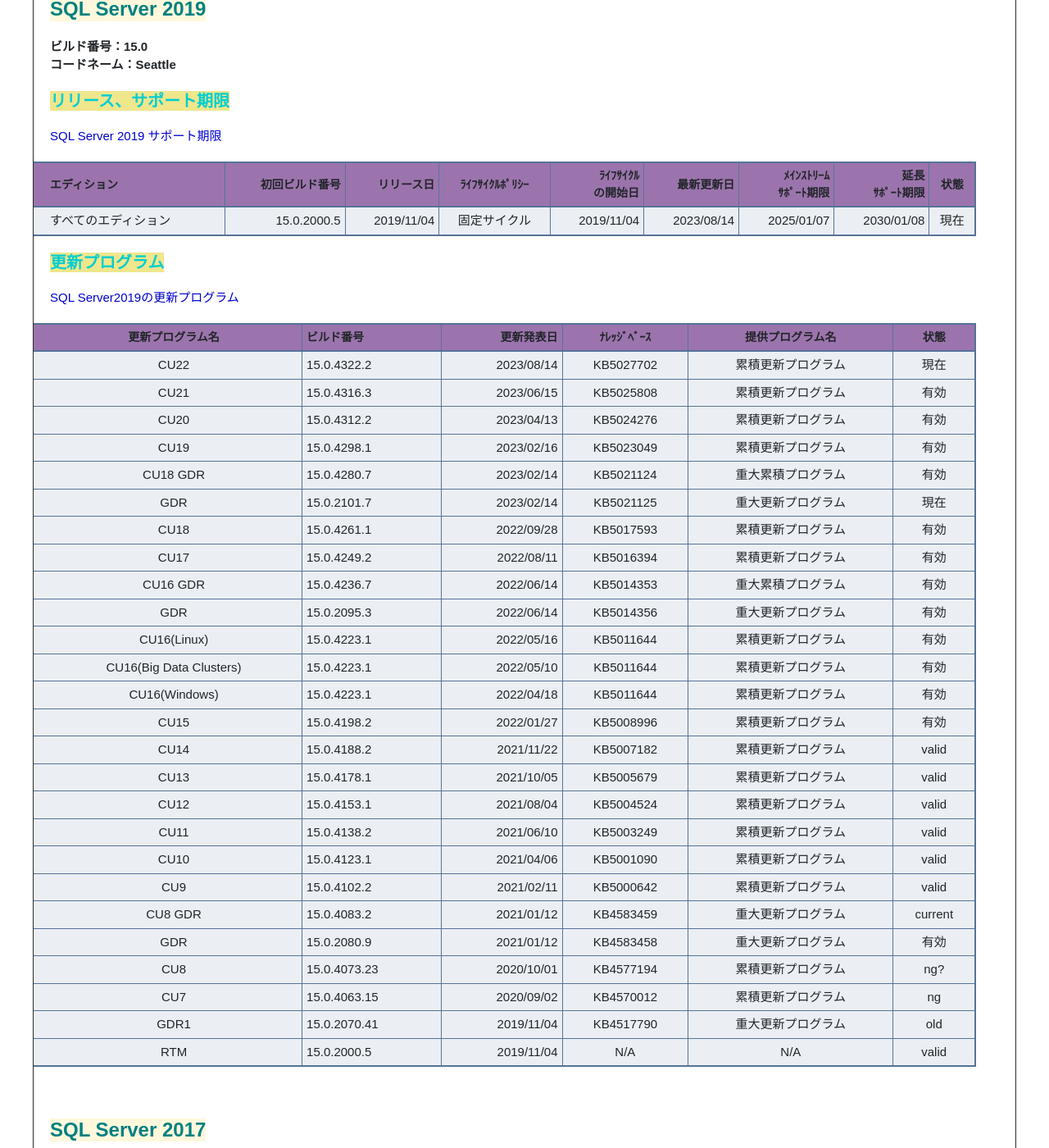
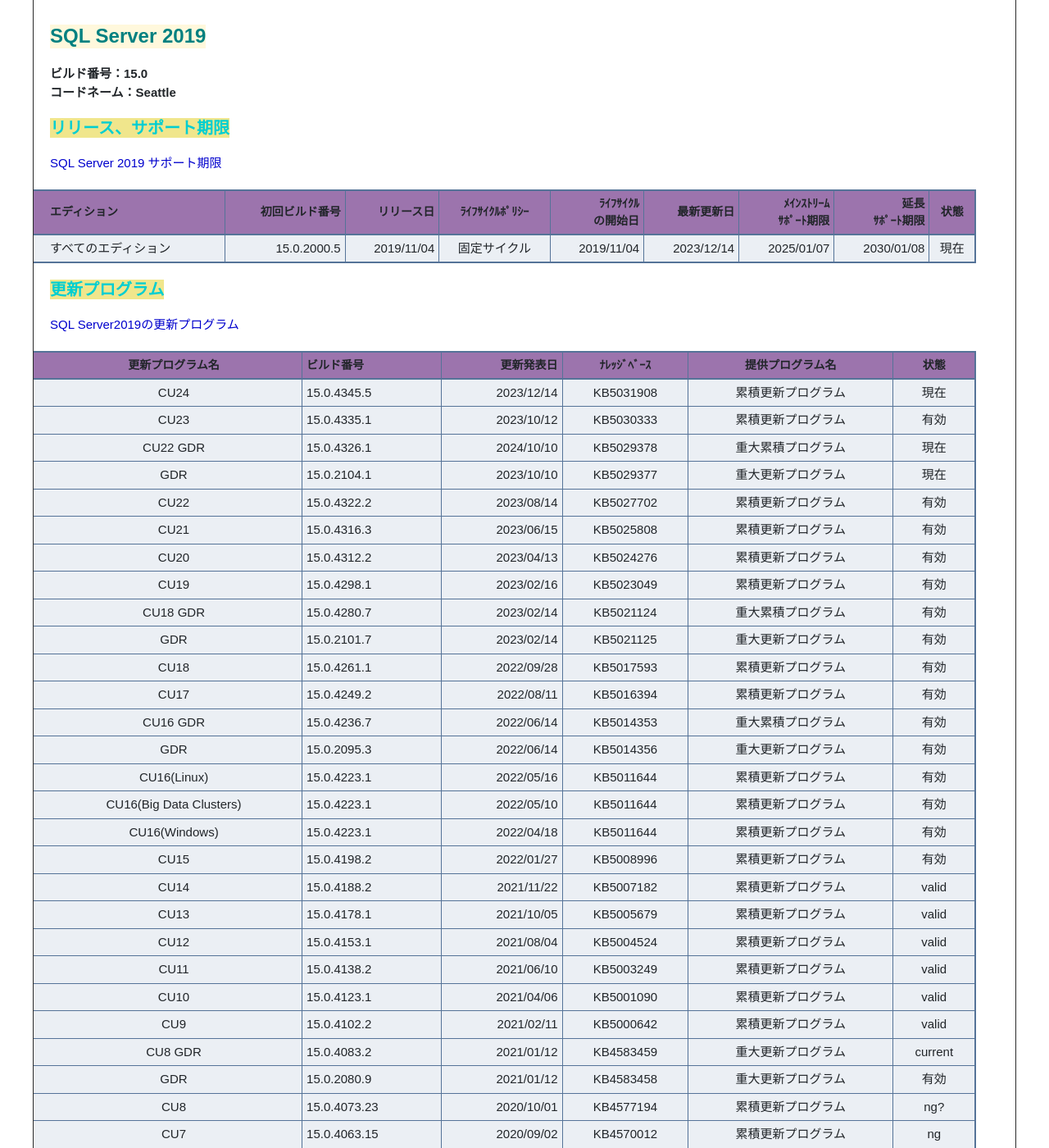
Before and after one commit to person-carrying-water/person-carrying-water.github.io, a Jekyll site: the page built from Contents/SqlServer/SqlServerSupport.md, in a window 1280 px wide and 1400 px high, scrolled down 2280 px. Shown: the whole window at 82% size. Built offline with Jekyll 4.4.1, drawn with Linux system fonts in a browser that asks for light colours; nearby versions of some CDN libraries; emoji names are drawn with the system emoji font; some of the changed text lies outside the part shown.

Commit message:
Win240113

```diff
--- a/Contents/SqlServer/SqlServerSupport.md
+++ b/Contents/SqlServer/SqlServerSupport.md
@@ -52,16 +52,17 @@
 
 | エディション       | 初回ビルド番号 | リリース日 | ﾗｲﾌｻｲｸﾙﾎﾟﾘｼｰ | ﾗｲﾌｻｲｸﾙ<br />の開始日 | 最新更新日 | ﾒｲﾝｽﾄﾘｰﾑ<br />ｻﾎﾟｰﾄ期限 | 延長<br>ｻﾎﾟｰﾄ期限 | 状態 |
 | :----------------- | -------------: | ---------: |:------------:| ---------: | ---------: | ---------: | ---------: | :-----: |
-|すべてのエディション| 16.0.1000.6　　  | 2022/11/16 | 固定サイクル | 2022/11/16 | 2024/01/09 | 2028/01/11 | 2033/01/11 | 現在 |
+|すべてのエディション| 16.0.1000.6　　  | 2022/11/16 | 固定サイクル | 2022/11/16 | 2024/01/11 | 2028/01/11 | 2033/01/11 | 現在 |
 
 ### 更新プログラム
 [SQL Server2022の更新プログラム]()
 
 |更新プログラム名|  ビルド番号  | 更新発表日 | ﾅﾚｯｼﾞﾍﾞｰｽ | 提供プログラム名 |   状態   |
 | :-----------: | :---------- | ---------: | :-------: | :----------: | :-----: |
+| CU11          | 16.0.4105.2 | 2024/01/11 | KB5032679 | 累積更新プログラム |  現在  |
 | CU10 GDR      | 16.0.4100.1 | 2024/01/09 | KB5033592 | 重大累積プログラム |  現在  |
 | GDR           | 16.0.1110.1 | 2024/01/09 | KB5032968 | 重大更新プログラム |  現在  |
-| CU10          | 16.0.4095.4 | 2023/11/16 | KB5031778 | 累積更新プログラム |  現在  |
+| CU10          | 16.0.4095.4 | 2023/11/16 | KB5031778 | 累積更新プログラム |  有効  |
 | CU9           | 16.0.4085.2 | 2023/10/12 | KB5030731 | 累積更新プログラム |  有効  |
 | CU8           | 16.0.4075.1 | 2023/09/14 | KB5029666 | 累積更新プログラム |  有効  |
 | CU7           | 16.0.4065.3 | 2023/08/10 | KB5028743 | 累積更新プログラム |  有効  |
@@ -89,19 +90,23 @@
 
 | エディション       | 初回ビルド番号 | リリース日 | ﾗｲﾌｻｲｸﾙﾎﾟﾘｼｰ | ﾗｲﾌｻｲｸﾙ<br />の開始日 | 最新更新日 | ﾒｲﾝｽﾄﾘｰﾑ<br />ｻﾎﾟｰﾄ期限 | 延長<br>ｻﾎﾟｰﾄ期限 | 状態 |
 | :----------------- | -------------: | ---------: |:------------:| ---------: | ---------: | ---------: | ---------: | :-----: |
-|すべてのエディション| 15.0.2000.5    | 2019/11/04 | 固定サイクル | 2019/11/04 | 2023/08/14 | 2025/01/07 | 2030/01/08 |  現在  |
+|すべてのエディション| 15.0.2000.5    | 2019/11/04 | 固定サイクル | 2019/11/04 | 2023/12/14 | 2025/01/07 | 2030/01/08 |  現在  |
 
 ### 更新プログラム
 [SQL Server2019の更新プログラム](https://support.microsoft.com/ja-jp/topic/kb4518398-sql-server-2019-%E3%83%93%E3%83%AB%E3%83%89-%E3%83%90%E3%83%BC%E3%82%B8%E3%83%A7%E3%83%B3-782ed548-1cd8-b5c3-a566-8b4f9e20293a)
 
 |更新プログラム名|  ビルド番号  | 更新発表日 | ﾅﾚｯｼﾞﾍﾞｰｽ | 提供プログラム名 |   状態   |
 | :------------: | :----------- | ---------: | :-------: | :-------------: | :-----: |
-| CU22           | 15.0.4322.2  | 2023/08/14 | KB5027702 |累積更新プログラム|   現在  |
+| CU24           | 15.0.4345.5  | 2023/12/14 | KB5031908 |累積更新プログラム|   現在  |
+| CU23           | 15.0.4335.1  | 2023/10/12 | KB5030333 |累積更新プログラム|   有効  |
+| CU22 GDR       | 15.0.4326.1  | 2024/10/10 | KB5029378 |重大累積プログラム |  現在  |
+| GDR            | 15.0.2104.1  | 2023/10/10 | KB5029377 |重大更新プログラム |  現在  |
+| CU22           | 15.0.4322.2  | 2023/08/14 | KB5027702 |累積更新プログラム|   有効  |
 | CU21           | 15.0.4316.3  | 2023/06/15 | KB5025808 |累積更新プログラム|   有効  |
 | CU20           | 15.0.4312.2  | 2023/04/13 | KB5024276 |累積更新プログラム|   有効  |
 | CU19           | 15.0.4298.1  | 2023/02/16 | KB5023049 |累積更新プログラム|   有効  |
 | CU18 GDR       | 15.0.4280.7  | 2023/02/14 | KB5021124 |重大累積プログラム| 有効 |
-| GDR            | 15.0.2101.7  | 2023/02/14 | KB5021125 |重大更新プログラム| 現在 |
+| GDR            | 15.0.2101.7  | 2023/02/14 | KB5021125 |重大更新プログラム| 有効 |
 | CU18           | 15.0.4261.1  | 2022/09/28 | KB5017593 |累積更新プログラム|   有効  |
 | CU17           | 15.0.4249.2  | 2022/08/11 | KB5016394 |累積更新プログラム|   有効  |
 | CU16 GDR       | 15.0.4236.7  | 2022/06/14 | KB5014353 |重大累積プログラム| 有効 |
@@ -134,15 +139,17 @@
 
 | エディション       | 初回ビルド番号 | リリース日 | ﾗｲﾌｻｲｸﾙﾎﾟﾘｼｰ | ﾗｲﾌｻｲｸﾙ<br />の開始日 | 最新更新日 | ﾒｲﾝｽﾄﾘｰﾑ<br />ｻﾎﾟｰﾄ期限 | 延長<br>ｻﾎﾟｰﾄ期限 | 状態 |
 | :----------------- | ------------: | ---------: |:------------:| ---------: | ---------: | ---------: | ---------: | :-----: |
-|すべてのエディション| 14.0.1000.169  | 2017/10/02 | 固定サイクル | 2017/09/29 | 2023/02/14 | 2022/10/11 | 2027/10/12 | current |
+|すべてのエディション| 14.0.1000.169  | 2017/10/02 | 固定サイクル | 2017/09/29 | 2023/10/10 | 2022/10/11 | 2027/10/12 |  現在  |
 
 ### 更新プログラム
 [SQL Server2017の更新プログラム](https://support.microsoft.com/ja-jp/topic/kb4047329-sql-server-2017-%E3%83%93%E3%83%AB%E3%83%89-%E3%83%90%E3%83%BC%E3%82%B8%E3%83%A7%E3%83%B3-346e8fcd-c07c-5eeb-e10b-e3411ba8d8dd)
 
 |更新プログラム名 |  ビルド番号  | 更新発表日 | ﾅﾚｯｼﾞﾍﾞｰｽ | 提供プログラム名 |   状態   |
 | :------------: | :----------- | ---------: | :-------: | :-------------: | :------: |
-| CU31 GDR       | 14.0.3460.9  | 2023/02/14 | KB5021126 |重大累積プログラム| 現在 |
-| GDR            | 14.0.2047.8  | 2023/02/14 | KB5021127 |重大更新プログラム| 現在 |
+| CU31 GDR       | 14.0.3465.1  | 2023/10/10 | KB5029376 |重大累積プログラム| 現在 |
+| GDR            | 14.0.2052.1  | 2023/10/10 | KB5029375 |重大更新プログラム| 現在 |
+| CU31 GDR       | 14.0.3460.9  | 2023/02/14 | KB5021126 |重大累積プログラム| 有効 |
+| GDR            | 14.0.2047.8  | 2023/02/14 | KB5021127 |重大更新プログラム| 有効 |
 | CU31           | 14.0.3456.2  | 2022/09/20 | KB5016884 |累積更新プログラム| 有効 |
 | CU30           | 14.0.3451.2  | 2022/07/13 | KB5013756 |累積更新プログラム| 有効 |
 | CU29 GDR       | 14.0.3445.2  | 2022/06/14 | KB5014553 |重大累積プログラム| 有効 |
@@ -172,7 +179,7 @@
 
 | エディション       | 初回ビルド番号 | リリース日 | ﾗｲﾌｻｲｸﾙﾎﾟﾘｼｰ | ﾗｲﾌｻｲｸﾙ<br />の開始日 | 最新更新日 | ﾒｲﾝｽﾄﾘｰﾑ<br />ｻﾎﾟｰﾄ期限 | 延長<br>ｻﾎﾟｰﾄ期限 | 状態 |
 | :----------------- | -------------: | ---------: |:------------:| ---------: | ---------: | ---------: | ---------: | :-----: |
-| Service Pack3      | 13.0.6419.1    | 2021/09/15 | 固定サイクル | 2021/09/15 | 2023/02/14 | 2021/07/13 | 2026/07/14 | 現在 |
+| Service Pack3      | 13.0.6419.1    | 2021/09/15 | 固定サイクル | 2021/09/15 | 2023/10/10 | 2021/07/13 | 2026/07/14 | 現在 |
 | Service Pack2      | 13.0.5026.0    | 2018/04/24 | 固定サイクル | 2018/04/24 | 2022/06/14 | 2021/07/13 | 2022/10/11 | **終了** |
 | Service Pack1      | 13.0.4001.0    | 2016/11/17 | 固定サイクル | 2016/11/16 | 2019/07/09 | 2019/07/09 | 2019/07/09 | **終了** |
 | Original Release   | 13.0.1601.5    | 2016/06/01 | 固定サイクル | 2016/06/01 | 2018/01/06 | 2018/01/09 | 2018/01/09 | **終了** |
@@ -182,8 +189,10 @@
 
 |更新プログラム名|  ビルド番号  | 更新発表日 | ﾅﾚｯｼﾞﾍﾞｰｽ | 提供プログラム名 |  状態   |
 | :------------: | :----------- | ---------: | :-------: | :--------------: | :-----: |
-| SP3 GDR        | 13.0.6430.49 | 2023/02/14 | KB5021129 |重大更新プログラム|  現在  |
-| SP3 GDR        | 13.0.6419.1  | 2022/06/14 | KB4052908 |重大更新プログラム|  現在  |
+| Azure Connect Pack GDR | 13.0.7029.3  | 2023/10/10 | KB5029187 |重大更新プログラム|  現在  |
+| SP3 GDR        | 13.0.6435.1  | 2023/10/10 | KB5029186 |重大更新プログラム|  現在  |
+| SP3 GDR        | 13.0.6430.49 | 2023/02/14 | KB5021129 |重大更新プログラム|  有効  |
+| SP3 GDR        | 13.0.6419.1  | 2022/06/14 | KB4052908 |重大更新プログラム|  有効  |
 | SP2 CU17 + GDR | 13.0.5893.48 | 2022/06/14 | KB5014351 |重大累積プログラム| **終了** |
 | SP2 GDR        | 13.0.5108.50 | 2022/06/14 | KB5014365 |重大更新プログラム| **終了** |
 | SP3            | 13.0.6300.2  | 2021/09/15 | KB5003279 | サービスパック   |  有効  |
@@ -214,7 +223,7 @@
 
 | エディション       | 初回ビルド番号 | リリース日 | ﾗｲﾌｻｲｸﾙﾎﾟﾘｼｰ | ﾗｲﾌｻｲｸﾙ<br />の開始日 | 最新更新日 | ﾒｲﾝｽﾄﾘｰﾑ<br />ｻﾎﾟｰﾄ期限 | 延長<br>ｻﾎﾟｰﾄ期限 | 状態 |
 | :----------------- | -------------: | ---------: |:------------:| ---------: | ---------: | ---------: | ---------: | :-----: |
-| Service Pack3      | 12.0.6024.0    | 2018/10/30 | 固定サイクル | 2018/10/30 | 2023/02/14 | 2019/07/09 | 2024/07/09 | 現在 |
+| Service Pack3      | 12.0.6024.0    | 2018/10/30 | 固定サイクル | 2018/10/30 | 2023/10/10 | 2019/07/09 | 2024/07/09 | 現在 |
 | Service Pack2      | 12.0.5000.0    | 2016/07/12 | 固定サイクル | 2016/07/14 | 2019/07/29 | 2019/07/09 | 2020/01/14 | **終了** |
 | Service Pack1      | 12.0.4100.1    | 2015/05/04 | 固定サイクル | 2015/04/14 | 2017/08/08 | 2017/10/10 | 2017/10/10 | **終了** |
 | Original Release   | 12.0.2000.8    | 2014/04/01 | 固定サイクル | 2014/06/05 | 2016/06/21 | 2016/07/12 | 2016/07/12 | **終了** |
@@ -224,10 +233,12 @@
 
 |更新プログラム名|  ビルド番号  | 更新発表日 | ﾅﾚｯｼﾞﾍﾞｰｽ | 提供プログラム名 |  状態   |
 | :------------: | :----------- | ---------: | :-------: | :--------------: | :-----: |
-| SP3 CU4 + GDR  | 12.0.6444.4  | 2023/02/14 | KB5021045 |累積セキュリティ更新| 現在 |
-| SP3 GDR        | 12.0.6174.8  | 2023/02/14 | KB5021037 |重大更新プログラム| 現在 |
-| SP3 CU4 + GDR  | 12.0.6439.10 | 2022/06/14 | KB5014164 |累積セキュリティ更新| 現在 |
-| SP3 GDR        | 12.0.6169.19 | 2022/06/14 | KB5014165 |重大更新プログラム| 現在 |
+| SP3 CU4 + GDR  | 12.0.6449.1  | 2023/10/10 | KB5029185 |累積セキュリティ更新| 現在 |
+| SP3 GDR        | 12.0.6179.1  | 2023/10/10 | KB5029184 |重大更新プログラム| 現在 |
+| SP3 CU4 + GDR  | 12.0.6444.4  | 2023/02/14 | KB5021045 |累積セキュリティ更新| 非推奨 |
+| SP3 GDR        | 12.0.6174.8  | 2023/02/14 | KB5021037 |重大更新プログラム| 非推奨 |
+| SP3 CU4 + GDR  | 12.0.6439.10 | 2022/06/14 | KB5014164 |累積セキュリティ更新| 非推奨 |
+| SP3 GDR        | 12.0.6169.19 | 2022/06/14 | KB5014165 |重大更新プログラム| 非推奨 |
 | SP3 CU4 + GDR  | 12.0.6433.1  | 2021/01/12 | KB4583462 |累積セキュリティ更新| 非推奨 |
 | SP3 GDR        | 12.0.6164.21 | 2021/01/12 | KB4583463 |重大更新プログラム| 非推奨 |
 | SP3 CU4 + GDR  | 12.0.6372.1  | 2020/02/11 | KB4535288 |累積セキュリティ更新|   非推奨   |
```
Also changed, not shown: other parts of Contents/SqlServer/SqlServerSupport.md (+1 -1 lines), Contents/SqlServer/SsmsSupport.md (+4 -2 lines).
